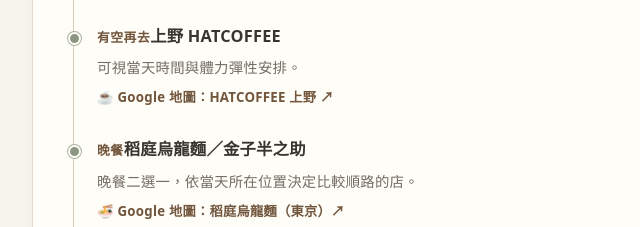
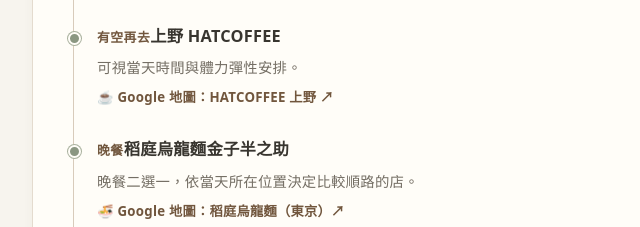
Before and after one commit to genie880225/tokyo-trip-2026, a plain HTML site: page index.html in a window 1280 px wide. Shown: the part 1740-1967 px from the top of the page, 158-798 px from the left. Drawn offline with Linux system fonts and the light colour scheme.

Commit message:
Update index.html

```diff
--- a/index.html
+++ b/index.html
@@ -183,7 +183,7 @@
         <section class="item"><span class="time">14:00</span><h3>MAPPA EXPO 15th Anniversary <span class="tag">已預約</span></h3><p>地點：有樂町美術館。建議預留交通與入場時間。</p><a class="map-link" href="https://www.google.com/maps/search/?api=1&query=有楽町マリオン+有楽町美術館" target="_blank" rel="noopener">🎨 Google 地圖：有樂町美術館／有樂町一帶 ↗</a></section>
         <section class="item"><span class="time">之後</span><h3>THE ジャンプショップ 神保町</h3><p>動漫周邊巡禮。</p><a class="map-link" href="https://www.google.com/maps/search/?api=1&query=THE+ジャンプショップ+神保町" target="_blank" rel="noopener">🛍️ Google 地圖：JUMP SHOP 神保町 ↗</a></section>
         <section class="item"><span class="time">有空再去</span><h3>上野 HATCOFFEE</h3><p>可視當天時間與體力彈性安排。</p><a class="map-link" href="https://www.google.com/maps/search/?api=1&query=HATCOFFEE+上野" target="_blank" rel="noopener">☕ Google 地圖：HATCOFFEE 上野 ↗</a></section>
-        <section class="item"><span class="time">晚餐</span><h3>稻庭烏龍麵／金子半之助</h3><p>晚餐二選一，依當天所在位置決定比較順路的店。</p><a class="map-link" href="https://www.google.com/maps/search/?api=1&query=稲庭うどん+東京" target="_blank" rel="noopener">🍜 Google 地圖：稻庭烏龍麵（東京）↗</a><br><a class="map-link" href="https://www.google.com/maps/search/?api=1&query=金子半之助+東京" target="_blank" rel="noopener">🍤 Google 地圖：金子半之助（東京）↗</a></section>
+        <section class="item"><span class="time">晚餐</span><h3>稻庭烏龍麵金子半之助</h3><p>晚餐二選一，依當天所在位置決定比較順路的店。</p><a class="map-link" href="https://www.google.com/maps/search/?api=1&query=稲庭うどん+東京" target="_blank" rel="noopener">🍜 Google 地圖：稻庭烏龍麵（東京）↗</a><br><a class="map-link" href="https://www.google.com/maps/search/?api=1&query=金子半之助+東京" target="_blank" rel="noopener">🍤 Google 地圖：金子半之助（東京）↗</a></section>
         <section class="item"><span class="time">晚上</span><h3>東京車站逛逛 → 回飯店</h3><a class="map-link" href="https://www.google.com/maps/search/?api=1&query=the+tourist+hotel+akihabara" target="_blank" rel="noopener">🏨 Google 地圖：the tourist hotel ↗</a></section>
       </div></div>
     </details>
```
